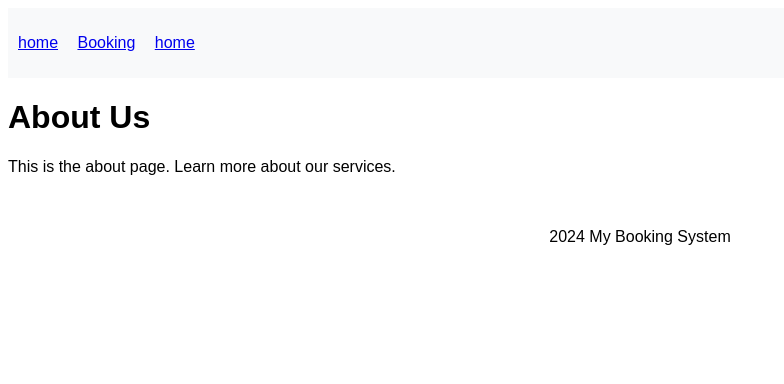
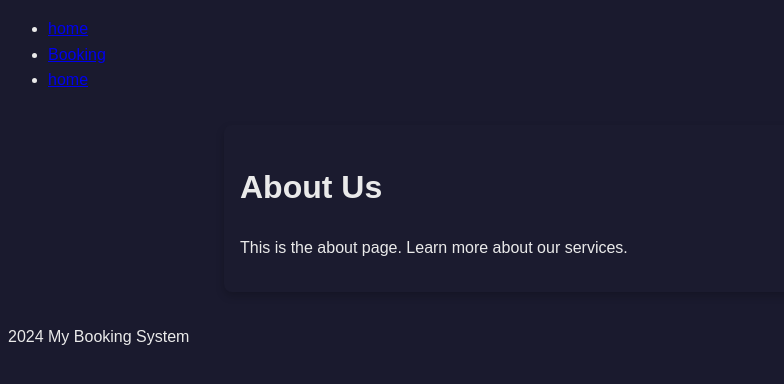
Before and after one commit to Seafzz/Project4, a Django app: page /about/ in a window 1280 px wide. Shown: the top 384 px of the page, without its empty margins (0-784 px from the left). Run offline with Django 5.2, Linux system fonts and the light colour scheme.

Commit message:
update: updated the css for a more visual appealing site

```diff
--- a/DevConnect/static/css/style.css
+++ b/DevConnect/static/css/style.css
@@ -1,23 +1,16 @@
 body {
     font-family: Arial, sans-serif;
+    background-color: #1a1a2e;  /* Dark background for modern look */
+    color: #eaeaea;  /* Light text color for readability */
+    line-height: 1.6;
 }
 
-header {
-    background-color: #f8f9fa;
-    padding: 10px;
+/* Main Content Layout */
+main {
+    max-width: 800px;
+    margin: 2rem auto;
+    padding: 1rem;
+    background-color: #1b1b2f;
+    border-radius: 8px;
+    box-shadow: 0 4px 8px rgba(0, 0, 0, 0.2);
 }
-
-nav ul {
-    list-style: none;
-    padding: 0;
-}
-
-nav ul li {
-    display: inline;
-    margin-right: 15px;
-}
-
-footer {
-    text-align: center;
-    padding: 20px;
-}
```
